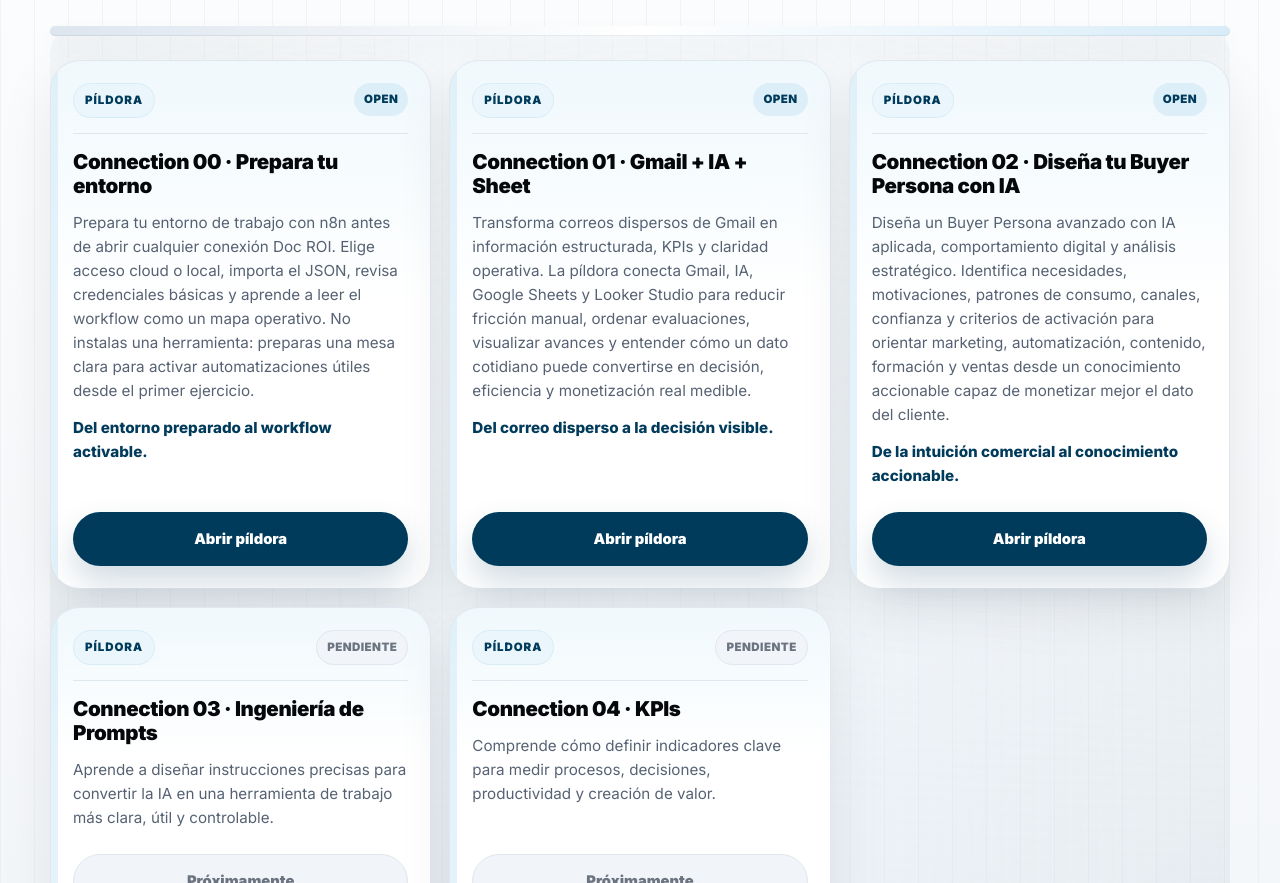
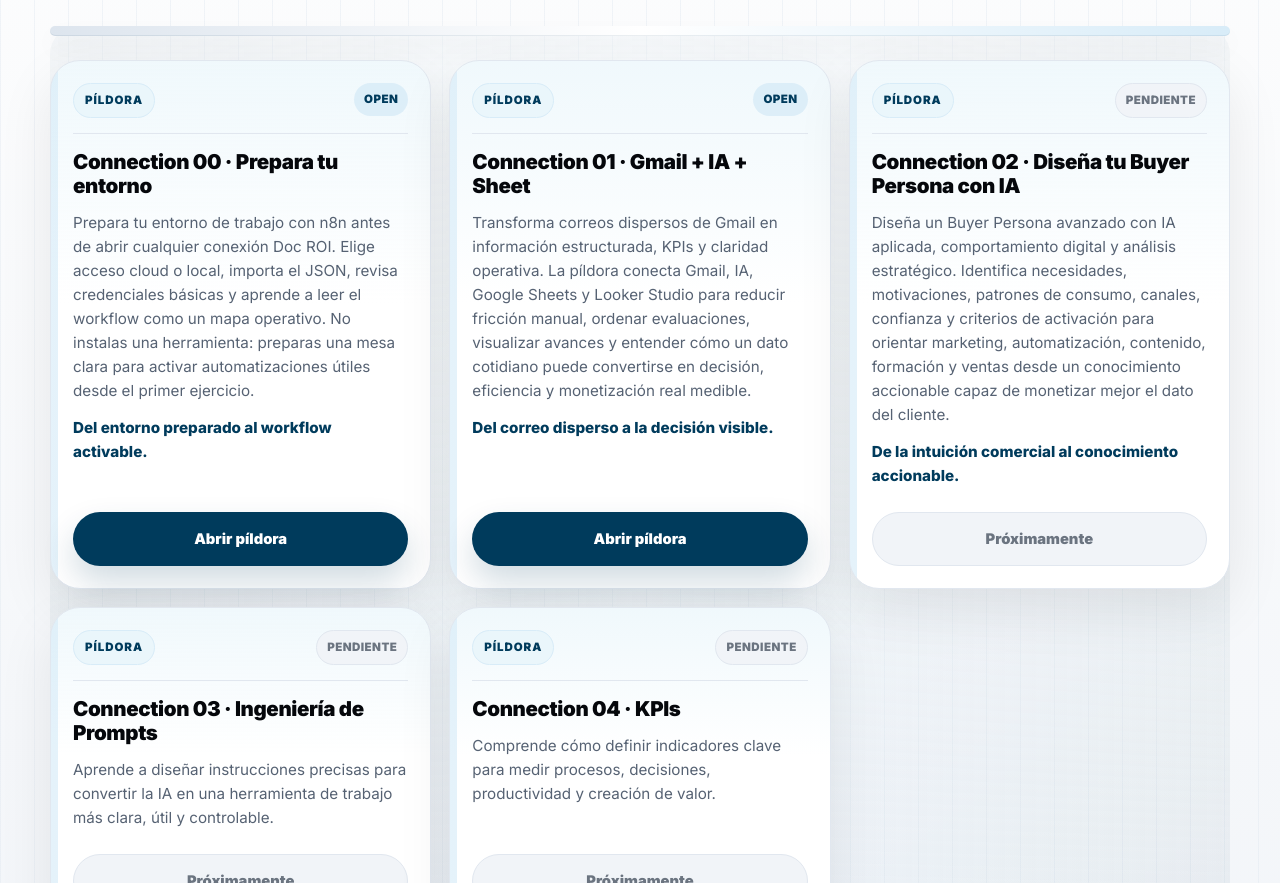
Before and after one commit to docr-ROI-diagostic-ecuacion-KAI/El-Botiquin-del-DOC-ROI, a plain HTML site: page index.html in a window 1280 px wide. Shown: the part 1165-2048 px from the top of the page. Drawn offline with Linux system fonts and the light colour scheme.

Commit message:
Set Buyer Persona pill as pending

```diff
--- a/index.html
+++ b/index.html
@@ -22,7 +22,7 @@
       <section class="docroi-section docroi-band" id="recursos" aria-label="Recursos de Mi Botiquín"><div class="docroi-container"><div class="docroi-section-head" id="pildoras"><p class="docroi-eyebrow docroi-eyebrow-dark">Aprendizaje rápido</p><h2>Píldoras Doc ROI</h2><p>Pequeñas acciones formativas diseñadas para ayudarte a comprender de forma ágil cómo realizar automatizaciones, preparar tu entorno de trabajo y activar procesos prácticos con inteligencia artificial.</p></div><div class="docroi-shelf"><div class="docroi-resource-grid">
         <article class="docroi-resource-card"><div class="docroi-card-top"><span class="docroi-category">Píldora</span><span class="docroi-status docroi-status-ready">OPEN</span></div><h3>Connection 00 · Prepara tu entorno</h3><p>Prepara tu entorno de trabajo con n8n antes de abrir cualquier conexión Doc ROI. Elige acceso cloud o local, importa el JSON, revisa credenciales básicas y aprende a leer el workflow como un mapa operativo. No instalas una herramienta: preparas una mesa clara para activar automatizaciones útiles desde el primer ejercicio.</p><p style="font-weight:800;color:#003B5C">Del entorno preparado al workflow activable.</p><div class="docroi-resource-footer"><a class="docroi-resource-button" href="https://docroi.marketing/connection-00-%c2%b7-prepara-tu-entorno/" target="_blank" rel="noopener noreferrer">Abrir píldora</a></div></article>
         <article class="docroi-resource-card"><div class="docroi-card-top"><span class="docroi-category">Píldora</span><span class="docroi-status docroi-status-ready">OPEN</span></div><h3>Connection 01 · Gmail + IA + Sheet</h3><p>Transforma correos dispersos de Gmail en información estructurada, KPIs y claridad operativa. La píldora conecta Gmail, IA, Google Sheets y Looker Studio para reducir fricción manual, ordenar evaluaciones, visualizar avances y entender cómo un dato cotidiano puede convertirse en decisión, eficiencia y monetización real medible.</p><p style="font-weight:800;color:#003B5C">Del correo disperso a la decisión visible.</p><div class="docroi-resource-footer"><a class="docroi-resource-button" href="https://docroi.marketing/1st-connection-%c2%b7-gmail-ai-sheet/" target="_blank" rel="noopener noreferrer">Abrir píldora</a></div></article>
-        <article class="docroi-resource-card"><div class="docroi-card-top"><span class="docroi-category">Píldora</span><span class="docroi-status docroi-status-ready">OPEN</span></div><h3>Connection 02 · Diseña tu Buyer Persona con IA</h3><p>Diseña un Buyer Persona avanzado con IA aplicada, comportamiento digital y análisis estratégico. Identifica necesidades, motivaciones, patrones de consumo, canales, confianza y criterios de activación para orientar marketing, automatización, contenido, formación y ventas desde un conocimiento accionable capaz de monetizar mejor el dato del cliente.</p><p style="font-weight:800;color:#003B5C">De la intuición comercial al conocimiento accionable.</p><div class="docroi-resource-footer"><a class="docroi-resource-button" href="https://buyer-persona-three.vercel.app/" target="_blank" rel="noopener noreferrer">Abrir píldora</a></div></article>
+        <article class="docroi-resource-card"><div class="docroi-card-top"><span class="docroi-category">Píldora</span><span class="docroi-status docroi-status-soon">Pendiente</span></div><h3>Connection 02 · Diseña tu Buyer Persona con IA</h3><p>Diseña un Buyer Persona avanzado con IA aplicada, comportamiento digital y análisis estratégico. Identifica necesidades, motivaciones, patrones de consumo, canales, confianza y criterios de activación para orientar marketing, automatización, contenido, formación y ventas desde un conocimiento accionable capaz de monetizar mejor el dato del cliente.</p><p style="font-weight:800;color:#003B5C">De la intuición comercial al conocimiento accionable.</p><div class="docroi-resource-footer"><span class="docroi-resource-button-disabled" aria-disabled="true">Próximamente</span></div></article>
         <article class="docroi-resource-card"><div class="docroi-card-top"><span class="docroi-category">Píldora</span><span class="docroi-status docroi-status-soon">Pendiente</span></div><h3>Connection 03 · Ingeniería de Prompts</h3><p>Aprende a diseñar instrucciones precisas para convertir la IA en una herramienta de trabajo más clara, útil y controlable.</p><div class="docroi-resource-footer"><span class="docroi-resource-button-disabled" aria-disabled="true">Próximamente</span></div></article>
         <article class="docroi-resource-card"><div class="docroi-card-top"><span class="docroi-category">Píldora</span><span class="docroi-status docroi-status-soon">Pendiente</span></div><h3>Connection 04 · KPIs</h3><p>Comprende cómo definir indicadores clave para medir procesos, decisiones, productividad y creación de valor.</p><div class="docroi-resource-footer"><span class="docroi-resource-button-disabled" aria-disabled="true">Próximamente</span></div></article>
       </div></div></div></section>
```
